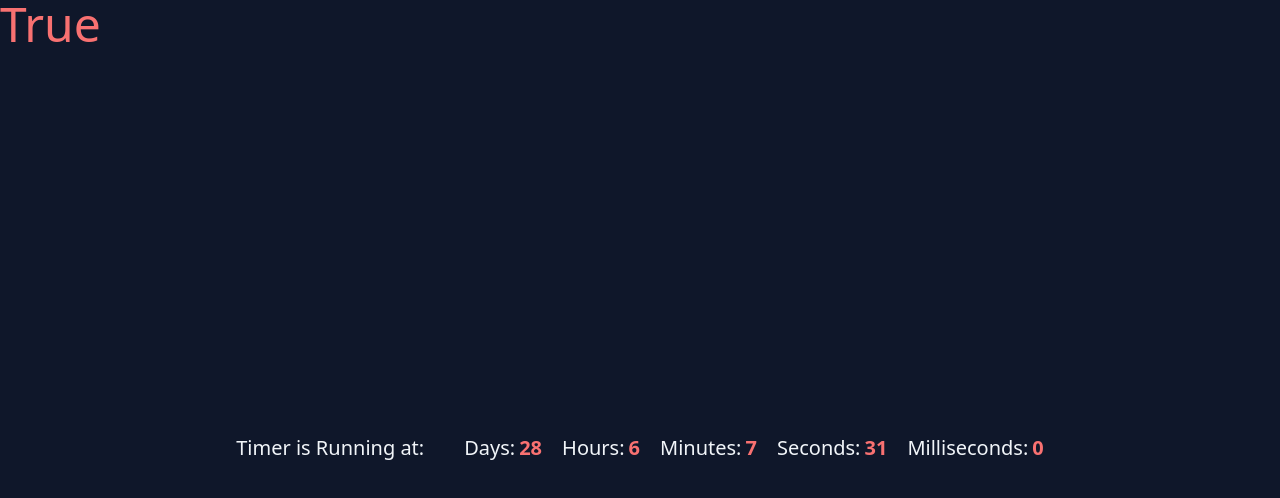
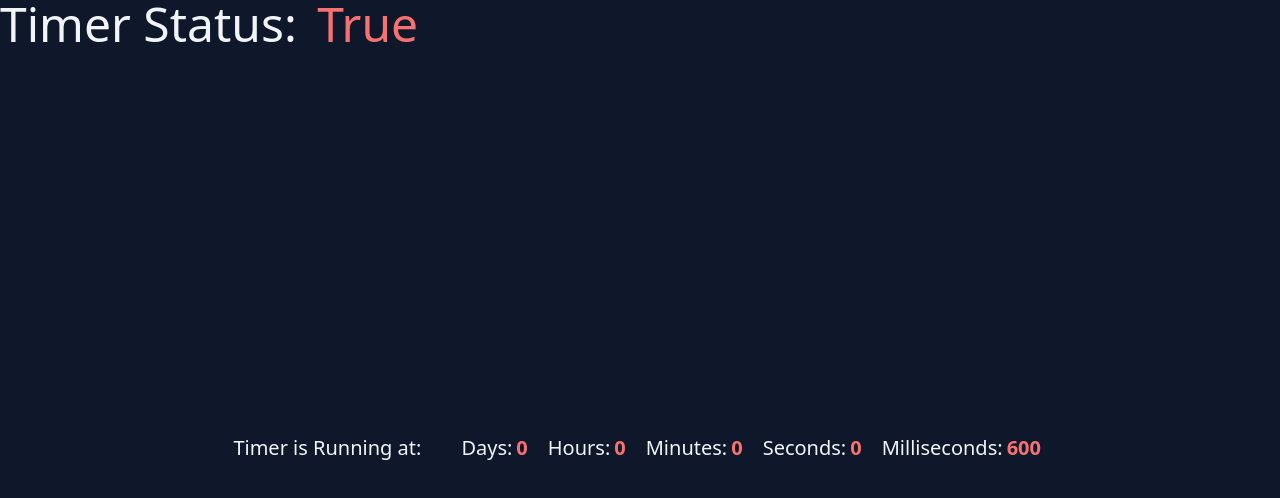
Before and after one commit to AmirWorkplace/react-realtime-countdown-timer, a React (Vite) app: page / in a window 1280 px wide. Shown: the top 498 px of the page. Built offline with nearby package versions, Linux system fonts and the light colour scheme; the HTML template or start-up script is replaced by a standard one.

Commit message:
use npm push command

```diff
--- a/index.html
+++ b/index.html
@@ -1,13 +1,16 @@
 <!DOCTYPE html>
 <html lang="en">
+
 <head>
   <meta charset="UTF-8" />
   <link rel="icon" type="image/svg+xml" href="/vite.svg" />
   <meta name="viewport" content="width=device-width, initial-scale=1.0" />
-    <title>Vite + React</title>
+  <title>React Realtime Countdown Timer (NPM Packages - 'react-realtime-countdown-timer')</title>
 </head>
+
 <body>
   <div id="root"></div>
   <script type="module" src="/src/main.jsx"></script>
 </body>
+
 </html>
--- a/package.json
+++ b/package.json
@@ -1,19 +1,19 @@
 {
   "name": "react-realtime-countdown-timer",
   "private": false,
-  "version": "1.0.4",
+  "version": "1.0.5",
   "type": "module",
   "scripts": {
     "dev": "vite",
     "build": "vite build",
     "lint": "eslint src --ext js,jsx --report-unused-disable-directives --max-warnings 0",
     "preview": "vite preview",
-    "git-push-master": "git add . && git commit -m 'use npm push command' && git push origin master && ls && git status && npm publish"
+    "git-push-master": "git add . && git commit -m 'use npm push command' && git push origin master && ls && git status"
   },
   "dependencies": {
     "react": "^18.2.0",
     "react-dom": "^18.2.0",
-    "react-realtime-countdown-timer": "^1.0.2"
+    "react-realtime-countdown-timer": "^1.0.4"
   },
   "devDependencies": {
     "@types/react": "^18.0.37",
--- a/src/App.jsx
+++ b/src/App.jsx
@@ -1,49 +1,13 @@
 import React from 'react';
-import CountdownTimer from './components/CountdownTImer';
 import './index.css';
+import Timer from './components/Timer';
 
-function App() {
-  const { days, hours, minutes, seconds, nanoSeconds, status, message } =
-    CountdownTimer(
-      /** @param Staring time Parameter--- */
-      'Wed Jun 28 2023 23:00:00 GMT+0600 (Bangladesh Standard Time)',
-      /** @param Ending time Parameter--- */
-      'Wed Jul 30 2023 18:00:00 GMT+0600 (Bangladesh Standard Time)',
-      /** @param Time inter validation Duration--- */
-      1000
-    );
-
+export const App = () => {
   return (
-    <div className="bg-slate-900 text-slate-100">
-      <p className="text-5xl text-red-400">{status ? 'True' : 'False'}</p>
-      <div className="flex items-center justify-center gap-5 w-full min-h-screen text-xl font-light">
-        <p>{message}</p>
-        <br />
-        <p>
-          Days:
-          <span className="ml-1 text-xl font-bold text-red-400">{days}</span>
-        </p>
-        <p>
-          Hours:
-          <span className="ml-1 text-xl font-bold text-red-400">{hours}</span>
-        </p>
-        <p>
-          Minutes:
-          <span className="ml-1 text-xl font-bold text-red-400">{minutes}</span>
-        </p>
-        <p>
-          Seconds:
-          <span className="ml-1 text-xl font-bold text-red-400">{seconds}</span>
-        </p>
-        <p>
-          Milliseconds:
-          <span className="ml-1 text-xl font-bold text-red-400">
-            {nanoSeconds}
-          </span>
-        </p>
-      </div>
+    <div>
+      <Timer />
     </div>
   );
-}
+};
 
 export default App;
--- a/src/components/CountdownTImer.jsx
+++ b/src/components/CountdownTImer.jsx
@@ -1,6 +1,18 @@
 import { useEffect, useState } from 'react';
 
-const CountdownTimer = (starting, ending, intervalDuration = 1000) => {
+const CountdownTimer = (
+  starting,
+  ending,
+  intervalDuration = 1000,
+  duration
+) => {
+  useEffect(() => {
+    if (duration) {
+      starting = new Date();
+      ending = new Date(starting.getTime() + duration);
+    }
+  }, []);
+
   const [nanoSeconds, setNanoSeconds] = useState(0);
   const [seconds, setSeconds] = useState(0);
   const [minutes, setMinutes] = useState(0);
@@ -33,6 +45,10 @@ const CountdownTimer = (starting, ending, intervalDuration = 1000) => {
       if (mainDate <= 0) {
         clearInterval(intervalId);
         setStatus(!status);
+        if (duration) {
+          setMessage(`Timer has ended After ${duration} MilliSeconds!`);
+          return;
+        }
         setMessage(`Timer has ended at: ${ending}`);
         return;
       }
@@ -55,14 +71,3 @@ const CountdownTimer = (starting, ending, intervalDuration = 1000) => {
 };
 
 export default CountdownTimer;
-
-/**
- *
-  const { days, hours, minutes, seconds, nanoSeconds, status, message } =
-    CountdownTimer(
-      * @param Staring time Parameter---
-      "Wed Jun 28 2023 23:00:00 GMT+0600 (Bangladesh Standard Time)",
-      * @param Ending time Parameter---
-      "Wed Jul 30 2023 18:00:00 GMT+0600 (Bangladesh Standard Time)"
-    );
-*/
--- /dev/null
+++ b/src/components/Timer.jsx
@@ -0,0 +1,54 @@
+import React from 'react';
+import CountdownTimer from './CountdownTImer';
+// import CountdownTimer from 'react-realtime-countdown-timer';
+
+function Timer() {
+  const { days, hours, minutes, seconds, nanoSeconds, status, message } =
+    CountdownTimer(
+      /** @param Staring time Parameter--- */
+      'Wed Jun 28 2023 23:00:00 GMT+0600 (Bangladesh Standard Time)',
+      /** @param Ending time Parameter--- */
+      'Wed Jul 30 2023 18:00:00 GMT+0600 (Bangladesh Standard Time)',
+      /** @param Time inter validation Duration--- */
+      100,
+      /** @param if starting & ending time is not need for you then you can use duration --- */
+      1000 * 60 * 0.1
+    );
+
+  return (
+    <div className="bg-slate-900 text-slate-100">
+      <p className="text-5xl text-red-400">
+        <span className="text-slate-100 pr-2">Timer Status: </span>
+        {status ? 'True' : 'False'}
+      </p>
+      <div className="flex items-center justify-center gap-5 w-full min-h-screen text-xl font-light">
+        <p>{message}</p>
+        <br />
+        <p>
+          Days:
+          <span className="ml-1 text-xl font-bold text-red-400">{days}</span>
+        </p>
+        <p>
+          Hours:
+          <span className="ml-1 text-xl font-bold text-red-400">{hours}</span>
+        </p>
+        <p>
+          Minutes:
+          <span className="ml-1 text-xl font-bold text-red-400">{minutes}</span>
+        </p>
+        <p>
+          Seconds:
+          <span className="ml-1 text-xl font-bold text-red-400">{seconds}</span>
+        </p>
+        <p className="flex">
+          Milliseconds:
+          <span className="ml-1 text-xl font-bold text-red-400 w-10 block">
+            {nanoSeconds}
+          </span>
+        </p>
+      </div>
+    </div>
+  );
+}
+
+export default Timer;
```
Also changed, not shown: vanilla_js/RealtimeCountdownTimer.js (added, +11 -0 lines), vanilla_js/index.html (added, +23 -0 lines), 2 other files (tests, documents, lock files or other folders). Lines whose indentation alone changed are shown as unchanged.
